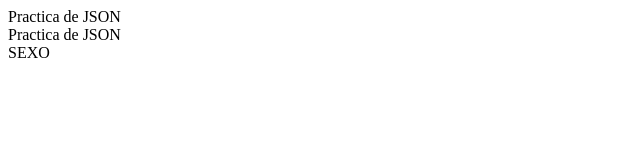
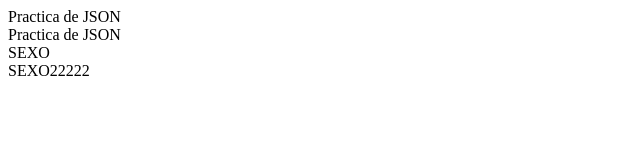
Before and after one commit to RichiGM/prueba_colaboradores, a plain HTML site: page web/index.html in a window 1280 px wide. Shown: the full height of the page, 0-640 px from the left. Drawn offline with Linux system fonts and the light colour scheme.

Commit message:
rama art

```diff
--- a/web/index.html
+++ b/web/index.html
@@ -16,5 +16,6 @@ Click nbfs://nbhost/SystemFileSystem/Templates/JSP_Servlet/Html.html to edit thi
         <script src="JS/web_JSON.js"></script>
         <div>Practica de JSON</div>
         <div>SEXO</div>
+        <div>SEXO22222</div>
     </body>
 </html>
```
